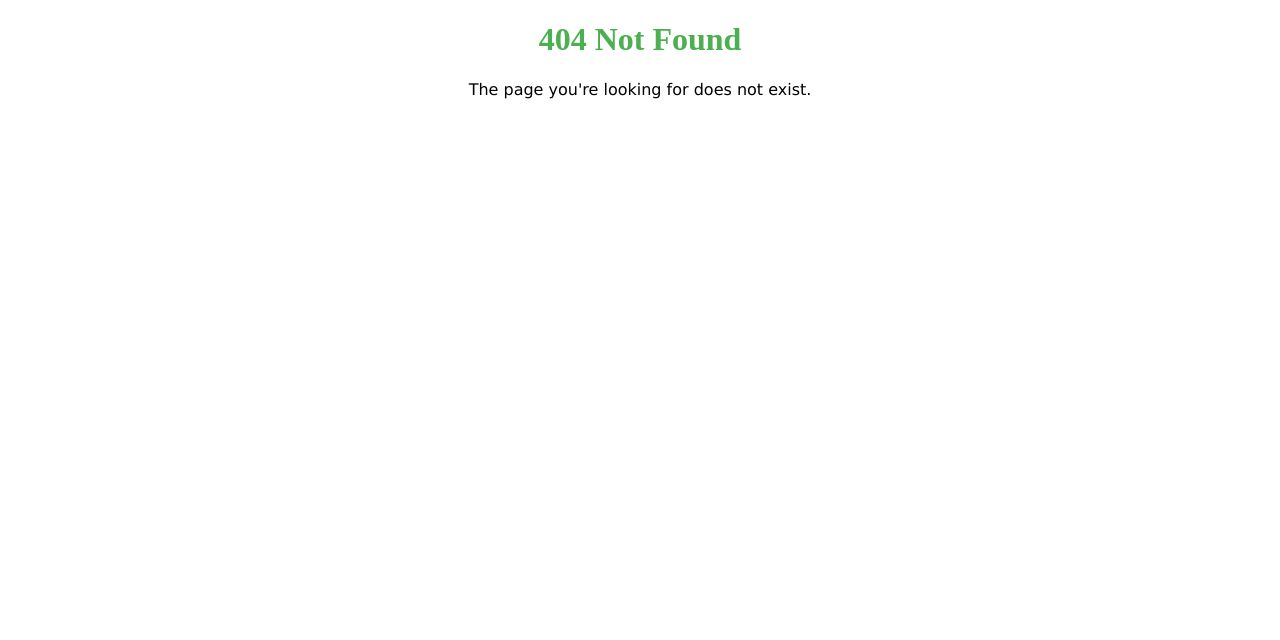
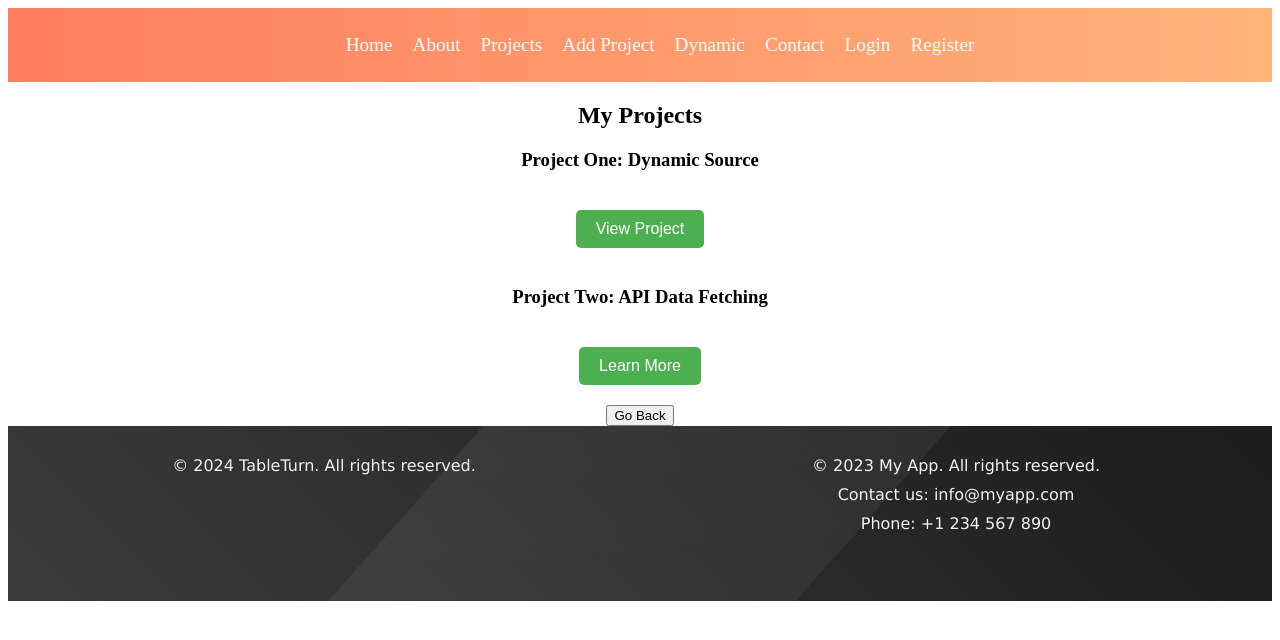
Before and after one commit to hellooishik/TableTurn, a React (Create React App) app: page /projects in a window 1280 px wide. Before the commit this address had no page. Shown: the top 640 px of the page. Built offline with nearby package versions, Linux system fonts and the light colour scheme.

Commit message:
The Main Updates list

```diff
--- a/src/App.js
+++ b/src/App.js
@@ -1,34 +1,21 @@
 import React, { useState } from "react";
-import { BrowserRouter as Router, Route, Routes } from "react-router-dom";
-import Home from "./Components/Home";
-import About from "./Components/About";
-import Dynamic from "./Components/Dynamic";
-import Contact from "./Components/Contact";
-import Login from "./Components/Login";
-import Register from "./Components/Register";
-import NotFound from "./Components/NotFound";
+import { BrowserRouter as Router } from "react-router-dom";
+import Navbar from "./Components/Navbar"; // Import Navbar component
+import Footer from "./Components/Footer"; // Import Footer component
 import "./App.css";
+import "./Footer.css";
+import "./Navbar.css";
+
 function App() {
   const [isAuthenticated, setIsAuthenticated] = useState(false);
 
   return (
     <Router>
       <div className="App">
-        <Routes>
-          <Route path="/" element={<Home />} />
-          <Route path="/about" element={<About />} />
-          <Route path="/dynamic" element={<Dynamic />} />
-          <Route path="/contact" element={<Contact />} />
-          <Route
-            path="/login"
-            element={<Login setIsAuthenticated={setIsAuthenticated} />}
-          />
-          <Route
-            path="/register"
-            element={<Register setIsAuthenticated={setIsAuthenticated} />}
-          />
-          <Route path="*" element={<NotFound />} />
-        </Routes>
+        <Navbar setIsAuthenticated={setIsAuthenticated} />{" "}
+        {/* Add Navbar component */}
+        <Footer setIsAuthenticated={setIsAuthenticated} />{" "}
+        {/* Add Footer component */}
       </div>
     </Router>
   );
--- /dev/null
+++ b/src/Components/AddProject.js
@@ -0,0 +1,13 @@
+import React from "react";
+
+const AddProject = () => {
+  // Implement your form and logic to add a new project
+  return (
+    <section className="add-project">
+      <h2>Add New Project</h2>
+      {/* Form to add new project */}
+    </section>
+  );
+};
+
+export default AddProject;
--- /dev/null
+++ b/src/Components/Footer.js
@@ -0,0 +1,52 @@
+import "../Footer.css";
+
+const Footer = () => {
+  return (
+    <footer className="footer">
+      <div className="footer-container">
+        <div className="footer-section">
+          <p>© 2024 TableTurn. All rights reserved.</p>
+        </div>
+        <div className="footer-section">
+          <p>© 2023 My App. All rights reserved.</p>
+          <div className="footer-contact">
+            <p>Contact us: info@myapp.com</p>
+            <p>Phone: +1 234 567 890</p>
+          </div>
+          <div className="social-media">
+            <a
+              href="https://facebook.com"
+              target="_blank"
+              rel="noopener noreferrer"
+            >
+              <i className="fab fa-facebook-f"></i>
+            </a>
+            <a
+              href="https://twitter.com"
+              target="_blank"
+              rel="noopener noreferrer"
+            >
+              <i className="fab fa-twitter"></i>
+            </a>
+            <a
+              href="https://instagram.com"
+              target="_blank"
+              rel="noopener noreferrer"
+            >
+              <i className="fab fa-instagram"></i>
+            </a>
+            <a
+              href="https://linkedin.com"
+              target="_blank"
+              rel="noopener noreferrer"
+            >
+              <i className="fab fa-linkedin-in"></i>
+            </a>
+          </div>
+        </div>
+      </div>
+    </footer>
+  );
+};
+
+export default Footer;
--- a/src/Components/Home.js
+++ b/src/Components/Home.js
@@ -20,37 +20,6 @@ const Home = ({ user, setUser }) => {
 
   return (
     <div className="App">
-      <header className="header">
-        <nav className="navbar">
-          <ul className="navbar-links">
-            <li>
-              <Link to="/">Home</Link>
-            </li>
-            <li>
-              <Link to="/about">About</Link>
-            </li>
-            <li>
-              <Link to="/dynamic">Projects</Link>
-            </li>
-            <li>
-              <Link to="/contact">Contact</Link>
-            </li>
-            {!user && (
-              <li>
-                <Link to="/login">Login</Link>
-              </li>
-            )}
-            {user && (
-              <li>
-                <button className="button" onClick={handleLogout}>
-                  Logout
-                </button>
-              </li>
-            )}
-          </ul>
-        </nav>
-      </header>
-
       <section className="hero">
         <div className="hero-content">
           <h1>Welcome to TableTurn{user && `, ${user.email}`}</h1>
--- /dev/null
+++ b/src/Components/Navbar.js
@@ -0,0 +1,66 @@
+import React from "react";
+import { Link, Route, Routes } from "react-router-dom";
+import Home from "./Home";
+import About from "./About";
+import Dynamic from "./Dynamic";
+import Contact from "./Contact";
+import Login from "./Login";
+import Register from "./Register";
+import NotFound from "./NotFound";
+import Projects from "./Projects";
+import AddProject from "./AddProject";
+import "../Navbar.css";
+
+const Navbar = ({ setIsAuthenticated }) => {
+  return (
+    <>
+      <nav className="navbar">
+        <ul className="nav-links">
+          <li>
+            <Link to="/">Home</Link>
+          </li>
+          <li>
+            <Link to="/about">About</Link>
+          </li>
+          <li>
+            <Link to="/projects">Projects</Link>
+          </li>
+          <li>
+            <Link to="/add-project">Add Project</Link>
+          </li>
+          <li>
+            <Link to="/dynamic">Dynamic</Link>
+          </li>
+          <li>
+            <Link to="/contact">Contact</Link>
+          </li>
+          <li>
+            <Link to="/login">Login</Link>
+          </li>
+          <li>
+            <Link to="/register">Register</Link>
+          </li>
+        </ul>
+      </nav>
+      <Routes>
+        <Route path="/" element={<Home />} />
+        <Route path="/about" element={<About />} />
+        <Route path="/dynamic" element={<Dynamic />} />
+        <Route path="/add-project" element={<AddProject />} />
+        <Route path="/projects" element={<Projects />} />
+        <Route path="/contact" element={<Contact />} />
+        <Route
+          path="/login"
+          element={<Login setIsAuthenticated={setIsAuthenticated} />}
+        />
+        <Route
+          path="/register"
+          element={<Register setIsAuthenticated={setIsAuthenticated} />}
+        />
+        <Route path="*" element={<NotFound />} />
+      </Routes>
+    </>
+  );
+};
+
+export default Navbar;
--- /dev/null
+++ b/src/Components/Projects.js
@@ -0,0 +1,54 @@
+import React, { useState } from "react";
+import { useNavigate } from "react-router-dom";
+import itemsSold from "../takeinput"; // Assuming this holds project data
+import TableStruct from "../TableStruct"; // Import the TableStruct component
+import "../Navbar.css";
+import "../Footer.css";
+
+const Projects = () => {
+  const navigate = useNavigate();
+  const [showTable, setShowTable] = useState(false);
+
+  // Calculate total revenue
+  const totalRevenue = itemsSold.reduce(
+    (total, project) => total + project.price * project.qty,
+    0
+  );
+
+  const handleLearnMoreClick = () => {
+    setShowTable(!showTable);
+  };
+
+  return (
+    <section className="project-grid">
+      <h2>My Projects</h2>
+
+      <div className="grid-container">
+        <div className="project-card">
+          <h3>Project One: Dynamic Source</h3>
+          <button className="button" onClick={() => navigate("/dynamic")}>
+            View Project
+          </button>
+        </div>
+        <div className="project-card">
+          <h3>Project Two: API Data Fetching</h3>
+          <button className="button" onClick={handleLearnMoreClick}>
+            Learn More
+          </button>
+        </div>
+      </div>
+
+      {showTable && (
+        <section className="project-table">
+          <TableStruct itemsSold={itemsSold} totalRevenue={totalRevenue} />
+        </section>
+      )}
+
+      <button className="back-button" onClick={() => navigate(-1)}>
+        Go Back
+      </button>
+    </section>
+  );
+};
+
+export default Projects;
--- /dev/null
+++ b/src/Footer.css
@@ -0,0 +1,76 @@
+/* Footer.css */
+
+.footer {
+  background: linear-gradient(45deg, #3b3b3b, #1c1c1c);
+  color: #f1f1f1;
+  text-align: center;
+  padding: 20px 0;
+  position: relative;
+  overflow: hidden;
+  font-family: 'Segoe UI', Tahoma, Geneva, Verdana, sans-serif;
+}
+
+.footer-container {
+  display: flex;
+  justify-content: space-around;
+  align-items: flex-start;
+}
+
+.footer-section {
+  flex: 1;
+  padding: 0 20px;
+}
+
+.footer-section p {
+  margin: 10px 0;
+}
+
+.footer-links {
+  margin-bottom: 10px;
+}
+
+.footer-links a {
+  color: #f1f1f1;
+  text-decoration: none;
+  margin: 0 10px;
+  transition: color 0.3s ease-in-out;
+}
+
+.footer-links a:hover {
+  color: #ff6347; /* Change to any color you like */
+}
+
+.social-media {
+  margin-top: 15px;
+}
+
+.social-media a {
+  color: #f1f1f1;
+  margin: 0 10px;
+  font-size: 1.5em;
+  transition: color 0.3s ease-in-out;
+}
+
+.social-media a:hover {
+  color: #ff6347; /* Change to any color you like */
+}
+
+.footer::before {
+  content: '';
+  position: absolute;
+  top: -50%;
+  left: -50%;
+  width: 200%;
+  height: 200%;
+  background: linear-gradient(45deg, rgba(255,255,255,0.1), rgba(255,255,255,0));
+  animation: rotateBackground 15s linear infinite;
+}
+
+@keyframes rotateBackground {
+  from {
+    transform: rotate(0deg);
+  }
+  to {
+    transform: rotate(360deg);
+  }
+}
--- /dev/null
+++ b/src/Navbar.css
@@ -0,0 +1,59 @@
+.navbar {
+    background: linear-gradient(90deg, #ff7e5f, #feb47b);
+    padding: 10px 20px;
+    display: flex;
+    justify-content: center;
+    align-items: center;
+    position: sticky;
+    top: 0;
+    z-index: 1000;
+    animation: slideIn 0.5s ease-out;
+  }
+
+  .nav-links {
+    list-style: none;
+    display: flex;
+    gap: 20px;
+  }
+
+  .nav-links li {
+    position: relative;
+  }
+
+  .nav-links a {
+    text-decoration: none;
+    color: white;
+    font-size: 1.2em;
+    transition: color 0.3s ease-in-out;
+  }
+
+  .nav-links a:hover {
+    color: #ffd700;
+  }
+
+  .nav-links a::before {
+    content: "";
+    position: absolute;
+    width: 100%;
+    height: 2px;
+    bottom: -5px;
+    left: 0;
+    background-color: #ffd700;
+    visibility: hidden;
+    transform: scaleX(0);
+    transition: all 0.3s ease-in-out;
+  }
+
+  .nav-links a:hover::before {
+    visibility: visible;
+    transform: scaleX(1);
+  }
+
+  @keyframes slideIn {
+    from {
+      transform: translateY(-100%);
+    }
+    to {
+      transform: translateY(0);
+    }
+  }
```
